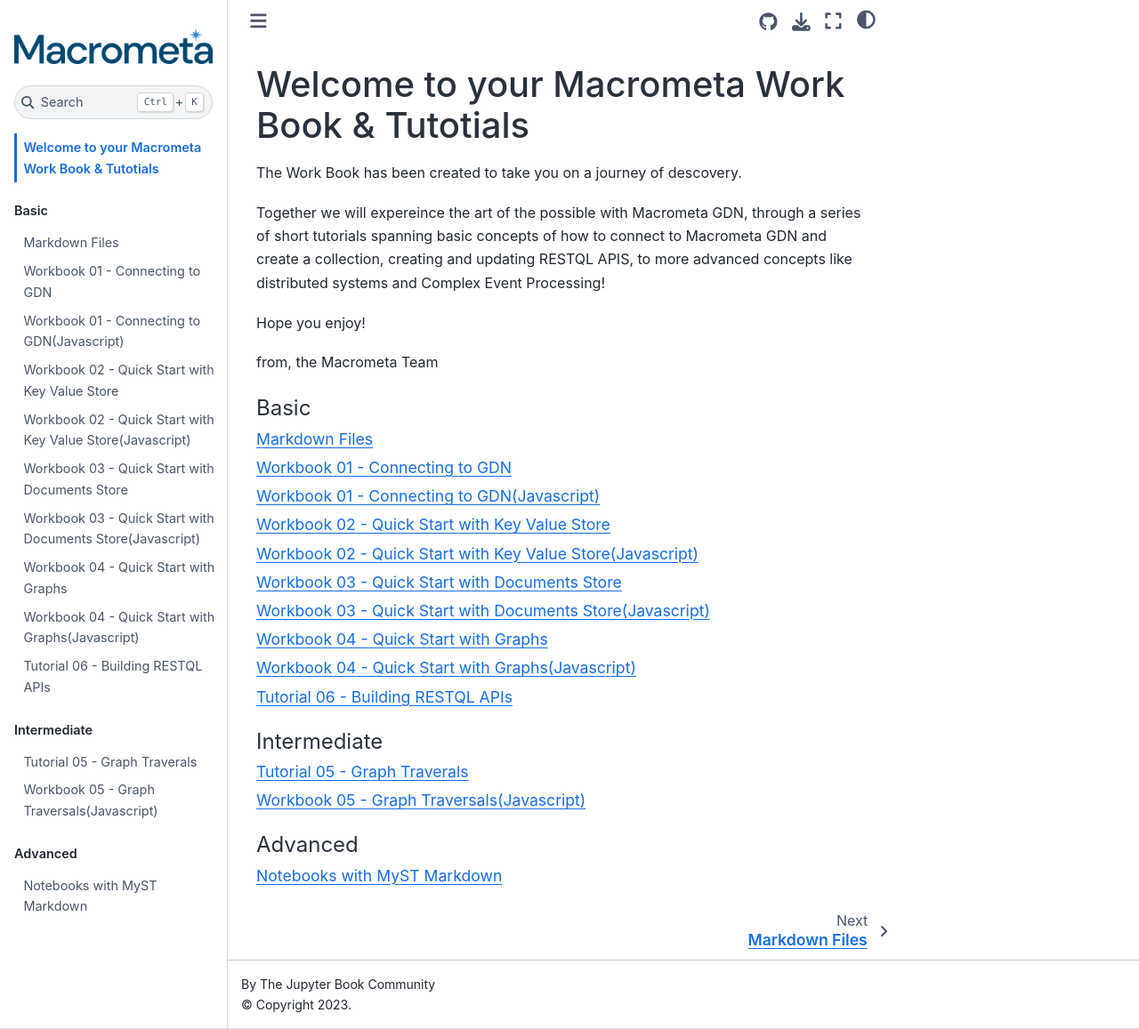
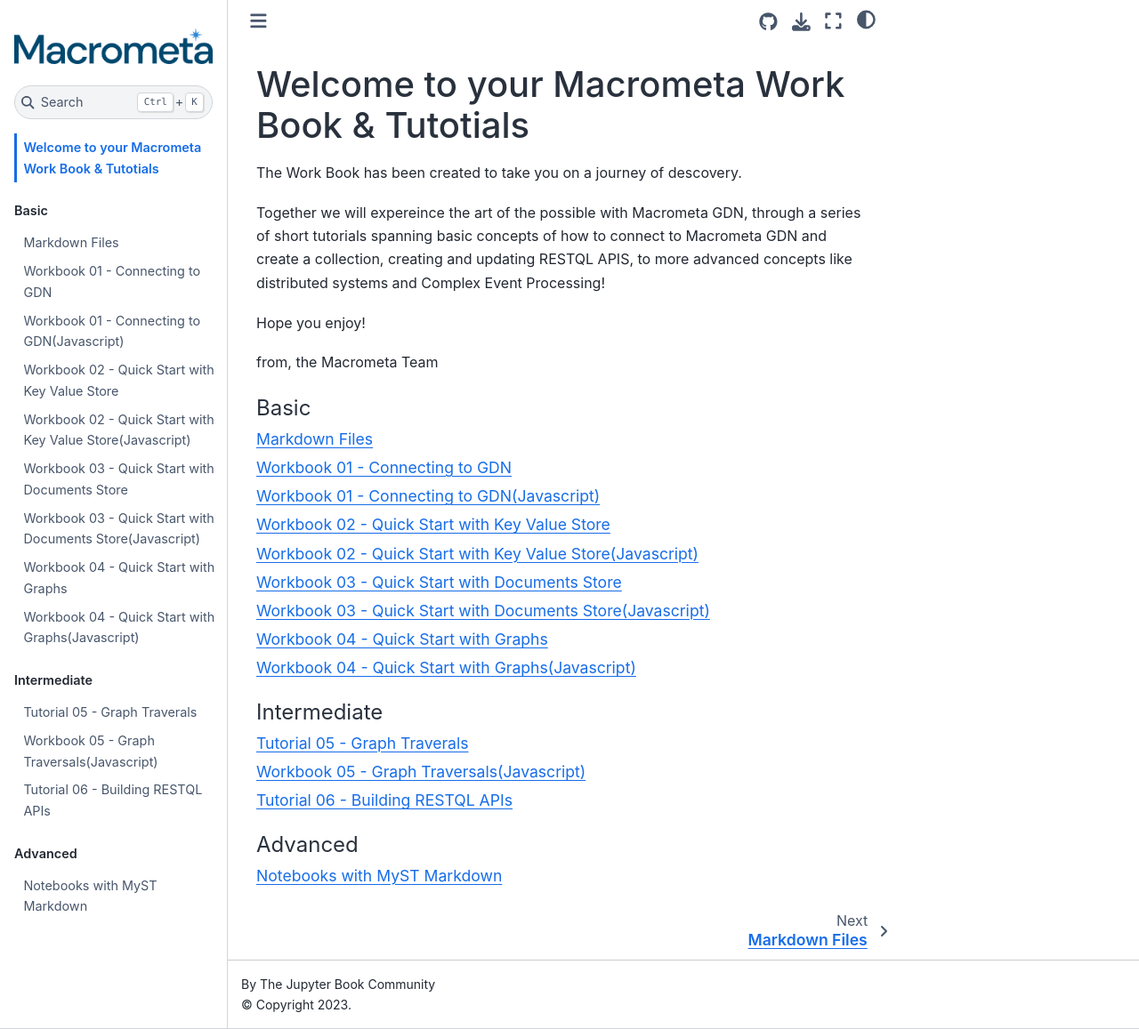
Before and after one commit to Macrometacorp/notebooks, a Jupyter Book: the page built from intro.md, in a window 1280 px wide and 1157 px high. Shown: the whole window at 89% size. Built offline with Jupyter Book 1.0.4 settings and Sphinx 7.4.7 and the Sphinx Book theme 1.1.4, drawn with Linux system fonts in a browser that asks for light colours; some of the changed lines change nothing that is shown.

Commit message:
Update _toc.yml

```diff
--- a/_toc.yml
+++ b/_toc.yml
@@ -15,11 +15,11 @@
   - file: 03_docs_store(javascript).ipynb
   - file: 04_graphs(Python)
   - file: 04_graphs(javascript).ipynb
-  - file: 06_building_restql_apis(Python)
 - caption: Intermediate
   chapters:
   - file: 05_graph_traversals(Python)
   - file: 05_graph_traversals(javascript).ipynb
+  - file: 06_building_restql_apis(Python)
 - caption: Advanced
   chapters:
   - file: markdown-notebooks
```
